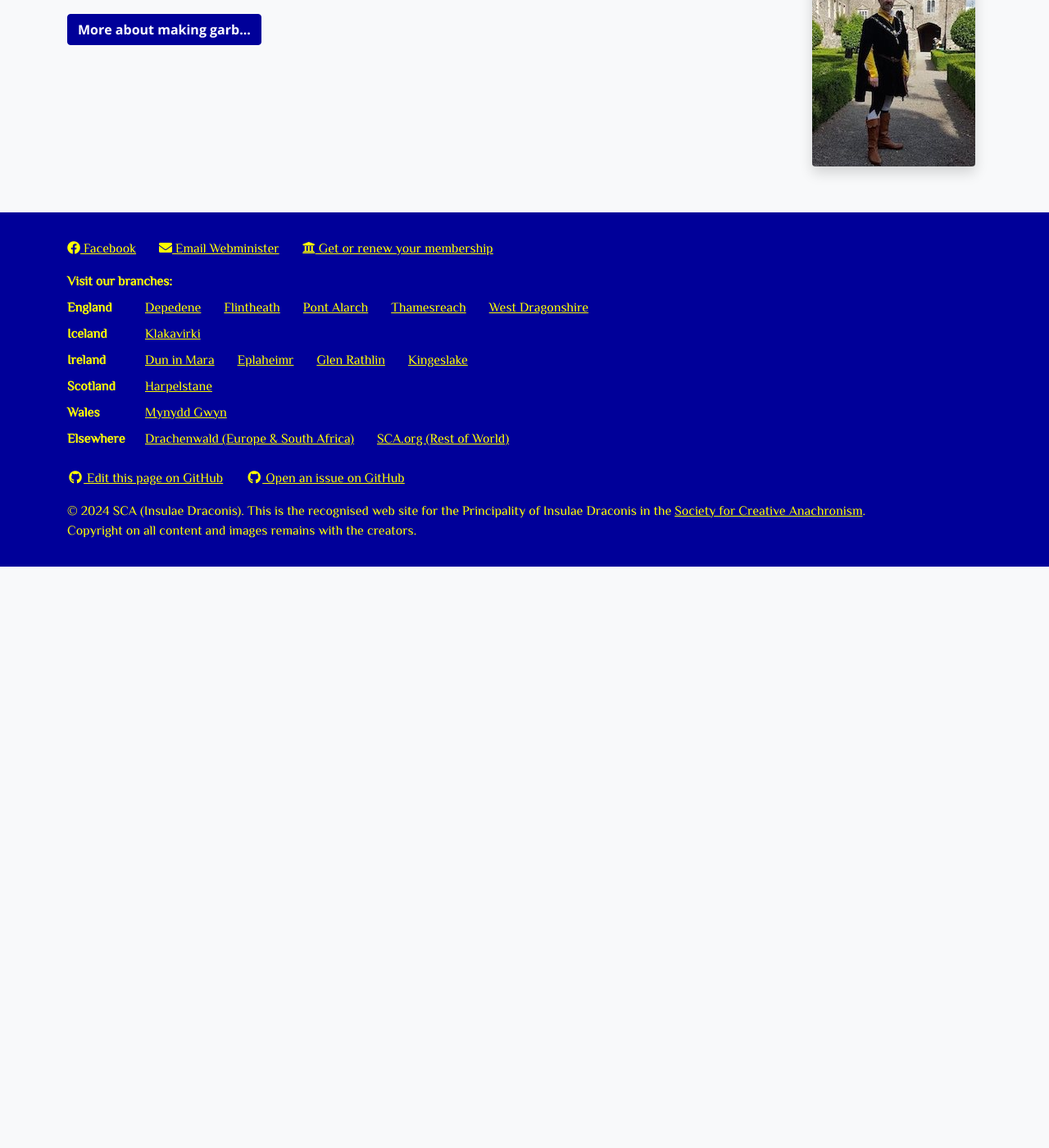
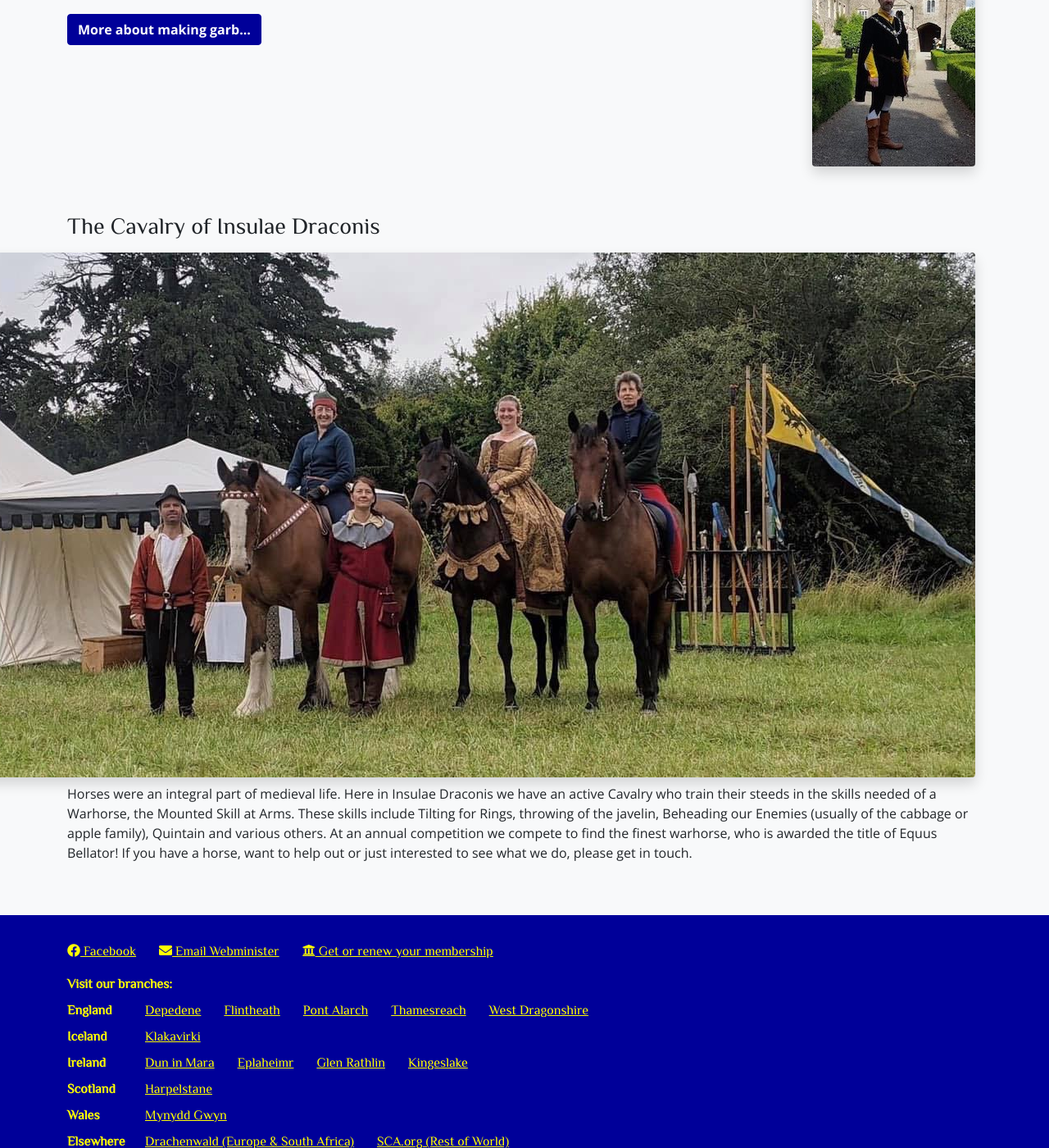
Before and after one commit to drachenwald/insulae-draconis, a Jekyll site: the page built from activities/index.html, in a window 1280 px wide and 1400 px high, scrolled down 4153 px. Shown: the whole window at 82% size. Built offline with Jekyll 4.4.1, drawn with Linux system fonts in a browser that asks for light colours; comment, search, counter and statistics services are not loaded; before the commit the page ends 4844 px from its top, so only the background shows below that.

Commit message:
Add Equites Draconis to the Activites Page

```diff
--- a/activities/index.html
+++ b/activities/index.html
@@ -205,3 +205,15 @@ banner: /images/banner/drimnaghcastle.jpg
 
   </div>
 </div>
+<div class="row py-4">
+  <div class="col">
+    <h3>The Cavalry of Insulae Draconis</h3>
+
+    <img src="/images/equestrian/equitesdraconis.jpg" class="rounded shadow float-md-end m-2" alt="Sartorial excellence" />
+
+    <p>
+      Horses were an integral part of medieval life. Here in Insulae Draconis we have an active Cavalry who train their steeds in the skills needed of a Warhorse, the Mounted Skill at Arms. These skills include Tilting for Rings, throwing of the javelin, Beheading our Enemies (usually of the cabbage or apple family), Quintain and various others. At an annual competition we compete to find the finest warhorse, who is awarded the title of Equus Bellator! If you have a horse, want to help out or just interested to see what we do, please get in touch.
+    </p>
+
+  </div>
+</div>
```
